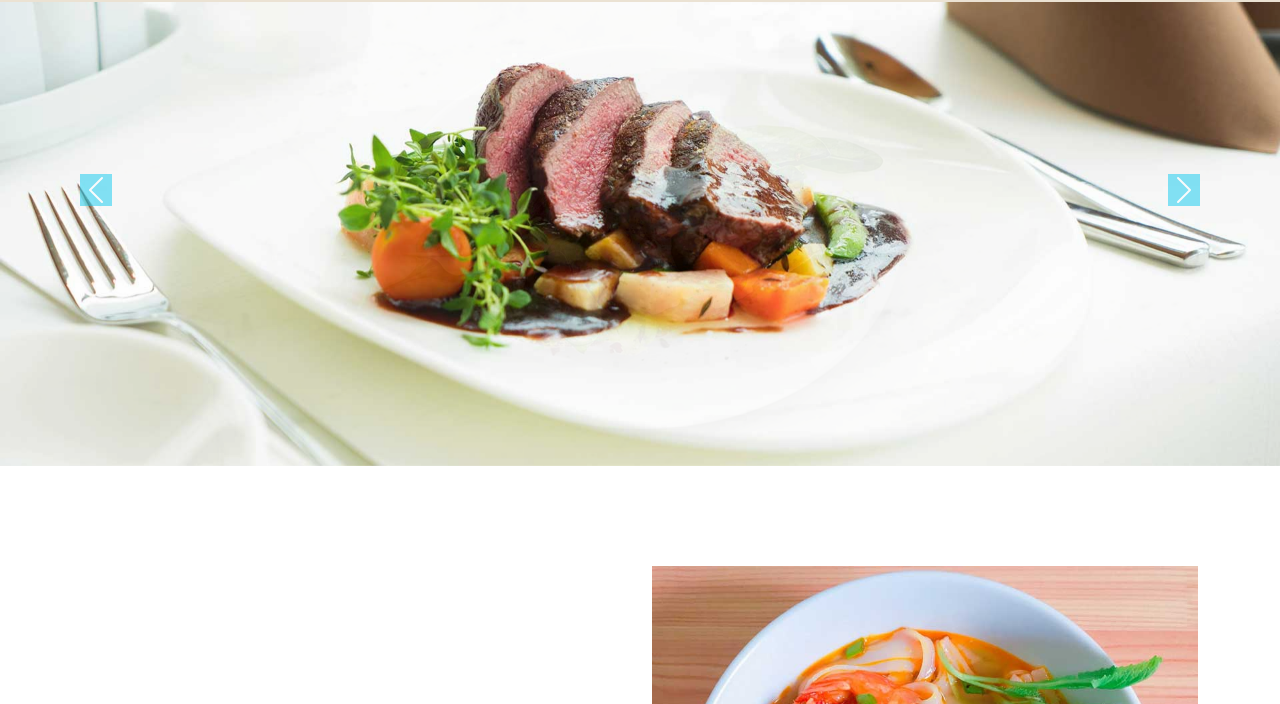
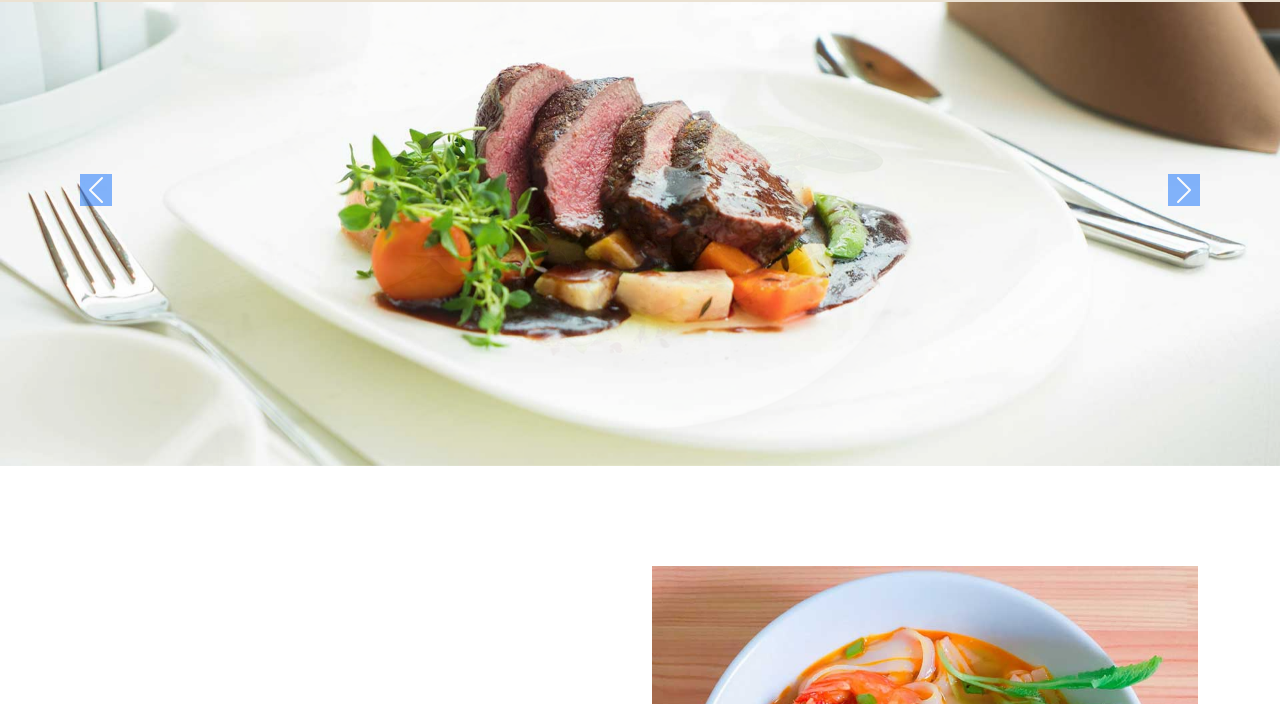
Before and after one commit to Nityanandkumar/Bootstrap-Restaurant, a website: page index.html in a window 1280 px wide. Shown: the part 86-790 px from the top of the page. Drawn offline with nearby package versions, Linux system fonts and the light colour scheme.

Commit message:
fix color issues

```diff
--- a/index.html
+++ b/index.html
@@ -64,8 +64,8 @@
 
         </div>
         </div>
-        <button class="carousel-control-prev" type="button" data-bs-target="#slider" data-bs-slide="prev"><span class="carousel-control-prev-icon bg-info"></span></button>
-        <button class="carousel-control-next" type="button" data-bs-target="#slider" data-bs-slide="next"><span class="carousel-control-next-icon bg-info"></span></button>
+        <button class="carousel-control-prev" type="button" data-bs-target="#slider" data-bs-slide="prev"><span class="carousel-control-prev-icon bg-primary"></span></button>
+        <button class="carousel-control-next" type="button" data-bs-target="#slider" data-bs-slide="next"><span class="carousel-control-next-icon bg-primary"></span></button>
     </section>
 
     <!--About Area-->
--- a/style.css
+++ b/style.css
@@ -40,6 +40,9 @@ img {
     border-radius:25px;
     padding:12px 35px;
 }
+.bg-info {
+    background: #f5ebdc !important;
+}
 #about, #work, #service{
     padding-top: 100px;
 
```
